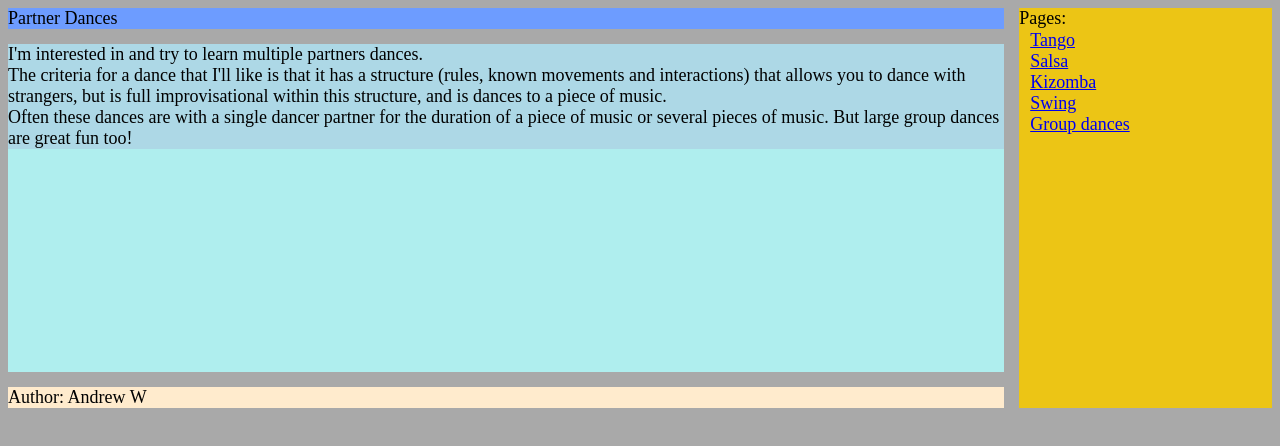
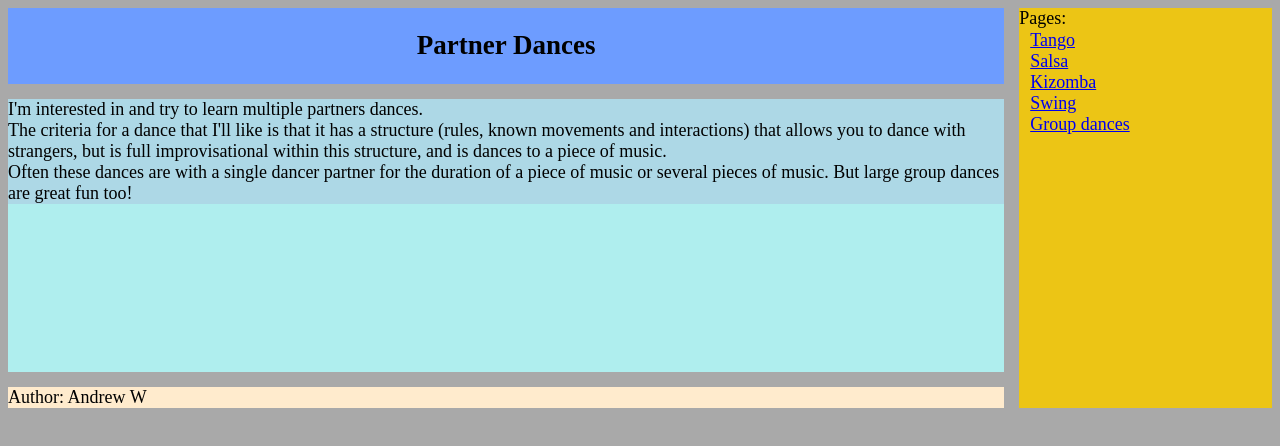
Before and after one commit to AndrewWilkinson/CSS-Grid, a plain HTML site: page index.html in a window 1280 px wide. Drawn offline with Linux system fonts and the light colour scheme.

Commit message:
attempted to fix inconsistencies again

```diff
--- a/index.html
+++ b/index.html
@@ -6,7 +6,7 @@
 </head>
 
 <body>
-    <header>Partner Dances</header>
+    <header><h2>Partner Dances</h2></header>
     <footer>Author: Andrew W</footer>
     <article>
         <div id="discussion">I'm interested in and try to learn multiple partners dances.
```
Also changed, not shown: dances/kizomba.html (+1 -1 lines).
